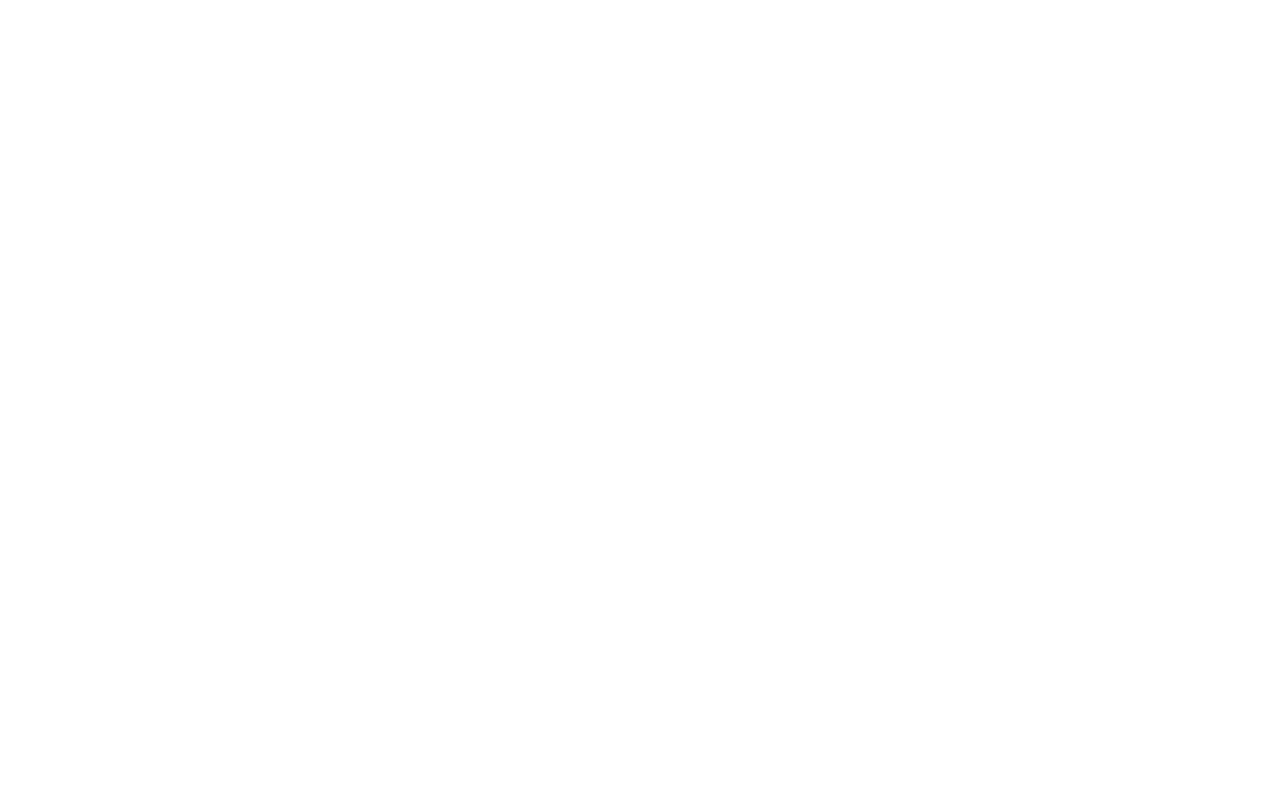
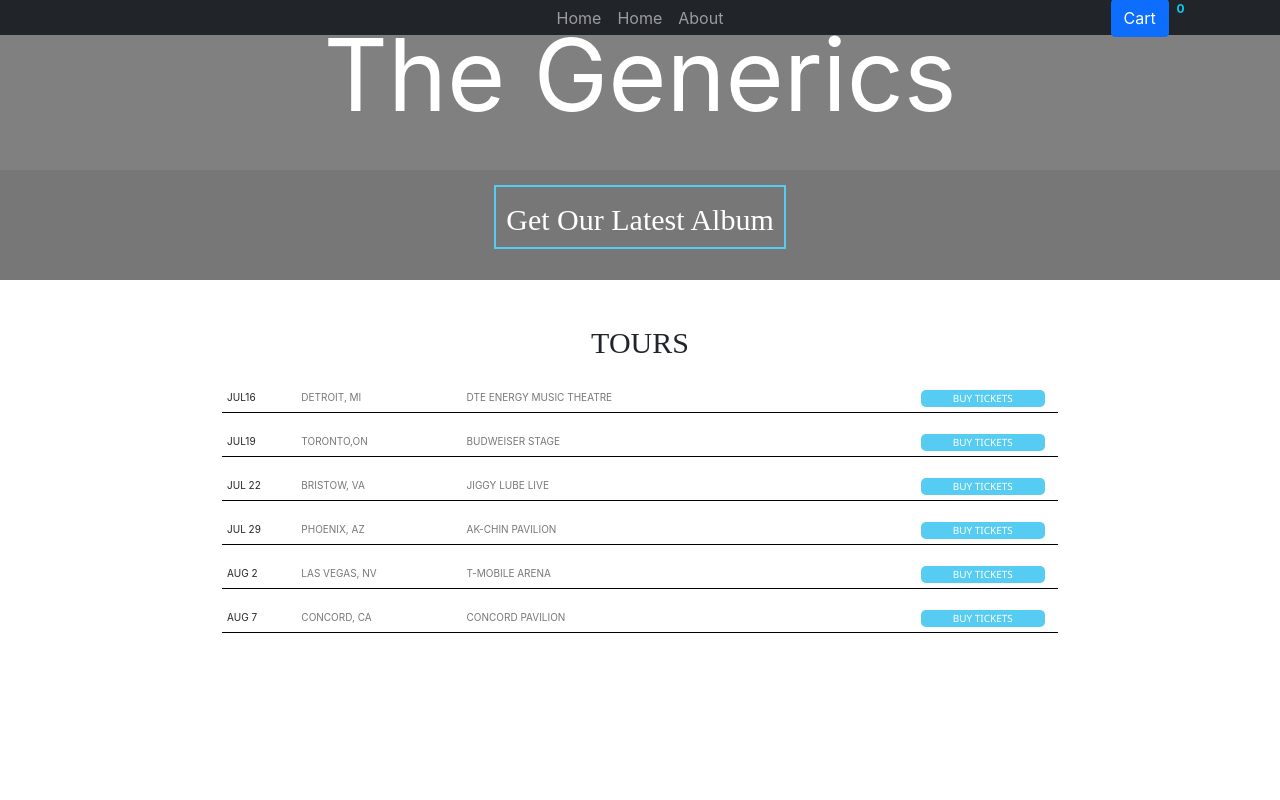
Before and after one commit to silver1124/ecommerce-website, a React (Create React App) app: page /Home in a window 1280 px wide. Before the commit this address had no page. Shown: the top 800 px of the page. Built offline with nearby package versions, Linux system fonts and the light colour scheme; the HTML template or start-up script is replaced by a standard one.

Commit message:
Implement the Home page

```diff
--- a/src/App.js
+++ b/src/App.js
@@ -1,11 +1,13 @@
 import { BrowserRouter as Router, Route, Routes } from 'react-router-dom';
 import Store from './NavBar.js/Store';
 import AboutNav from './NavBar.js/AboutNav';
+import HomeNav from './NavBar.js/HomeNav';
 
 function App() {
   return (
     <Router>
       <Routes>
+        <Route path="/Home" element={<HomeNav />} />
         <Route path="/" element={<Store />} />
         <Route path="/About" element={<AboutNav />} />
       </Routes>
--- /dev/null
+++ b/src/NavBar.js/HomeNav.js
@@ -0,0 +1,35 @@
+import React, { useContext } from "react";
+import Header from "../component/Header";
+import Footer from "../component/Footer";
+import CartContext from "../store/CartContext";
+import Home from "../pages/Home";
+
+const Generic = (
+    <div
+      style={{
+        background: "grey",
+        fontSize: "100px",
+        height: "170px",
+        color: "white",
+        textAlign: "center",
+      }}
+    >
+      {" "}
+      The Generics{" "}
+    </div>
+  );
+
+  const HomeNav = () => {
+    const cartCtx = useContext(CartContext);
+
+    return (
+      <div>
+        {Generic}
+        <Header onShowCart={cartCtx.showCartHandler} />
+        <Home />
+        <Footer />
+      </div>
+    );
+  };
+
+  export default HomeNav;
--- a/src/component/Header.js
+++ b/src/component/Header.js
@@ -17,7 +17,7 @@
         <Col className="col-1 "></Col>
         <Col>
             <Nav className="me-auto d-flex justify-content-center">
-              <Nav.Link href="Home">Home</Nav.Link>
+              <Nav.Link as={Link} to="/Home">Home</Nav.Link>
               <Nav.Link as={Link} to="/">Home</Nav.Link>
               <Nav.Link as={Link} to="/About">About</Nav.Link>
             </Nav>
--- /dev/null
+++ b/src/pages/Home.js
@@ -0,0 +1,57 @@
+import classes from './Home.module.css'
+
+const Home = () => {
+  return (
+    <>
+      <div className={classes.topmost}>
+        <div className={classes.playText}>
+          <p>Get Our Latest Album</p>
+        </div>
+      </div>
+      <div className={classes.container}>
+        <div className={classes.heading}>TOURS</div>
+        <div>
+          <div className={classes.outer}>
+            <div className={classes.date}>JUL16</div>
+            <div className={classes.place}>DETROIT, MI</div>
+            <div className={classes.title}>DTE ENERGY MUSIC THEATRE</div>
+            <button className={classes.buyBtn}>BUY TICKETS</button>
+          </div>
+          <div className={classes.outer}>
+            <div className={classes.date}>JUL19</div>
+            <div className={classes.place}>TORONTO,ON</div>
+            <div className={classes.title}>BUDWEISER STAGE</div>
+            <button className={classes.buyBtn}>BUY TICKETS</button>
+          </div>
+          <div className={classes.outer}>
+            <div className={classes.date}>JUL 22</div>
+            <div className={classes.place}>BRISTOW, VA</div>
+            <div className={classes.title}>JIGGY LUBE LIVE</div>
+            <button className={classes.buyBtn}>BUY TICKETS</button>
+          </div>
+          <div className={classes.outer}>
+            <div className={classes.date}>JUL 29</div>
+            <div className={classes.place}>PHOENIX, AZ</div>
+            <div className={classes.title}>AK-CHIN PAVILION</div>
+            <button className={classes.buyBtn}>BUY TICKETS</button>
+          </div>
+          <div className={classes.outer}>
+            <div className={classes.date}>AUG 2</div>
+            <div className={classes.place}>LAS VEGAS, NV</div>
+            <div className={classes.title}>T-MOBILE ARENA</div>
+            <button className={classes.buyBtn}>BUY TICKETS</button>
+          </div>
+          <div className={classes.outer}>
+            <div className={classes.date}>AUG 7</div>
+            <div className={classes.place}>CONCORD, CA</div>
+            <div className={classes.title}>CONCORD PAVILION</div>
+            <button className={classes.buyBtn}>BUY TICKETS</button>
+          </div>
+        </div>
+      </div>
+    </>
+  );
+};
+
+
+export default Home
--- /dev/null
+++ b/src/pages/Home.module.css
@@ -0,0 +1,85 @@
+.topmost{
+    background:#777;
+    color:white;
+    font-weight: bolder;
+    font-family:'Times New Roman', Times, serif;
+    max-width: 100vw;
+    display: flex;
+    justify-content: space-evenly;
+    flex-direction: column;
+}
+.playText{
+    display: flex;
+    padding: 15px 30px;
+    font-weight: 200;
+    background: inherit;
+    cursor: pointer;
+    color: white;
+    align-self: center;
+}
+.playText> p{
+    align-self: center;
+    text-align: center;
+    border: 2px solid #56CCF2;
+    font-size: 30px;
+    height: 4rem;
+    padding: 10px;
+}
+.playBtn{
+    display: flex;
+    cursor: pointer;
+    display: block;
+    padding: 20px;
+    font-size: 70px;
+    font-weight: 200;
+    margin: 20px auto;
+    background: inherit;
+    color: #56CCF2;
+    position: relative;
+    /* left: 42rem; */
+    bottom: 2rem;
+}
+.container{
+    max-width: 70vw;
+    margin: 0 auto;
+    padding: 20px 30px;
+    margin-bottom: 5rem;
+    height: 80vh;
+}
+.heading{
+    font-family: "Metal Mania";
+    text-align: center;
+    padding: 20px;
+    font-size: 30px;
+}
+.outer{
+    display: flex;
+    border-bottom: 1px solid black;
+    padding: 5px;
+    margin-bottom: 1rem;
+}
+.date{
+    width: 9%;
+    font-size: 10px;
+}
+.place{
+    width: 20%;
+    color: #777;
+    font-size: 10px;
+}
+.title{
+    width: 55%;
+    color: #777;
+    font-size: 10px;
+}
+.buyBtn{
+    width: 15%;
+    font-size: 10px;
+    background: #56CCF2;
+    color: white;
+    border: none;
+    padding: 1px;
+    border-radius: 5px;
+    font-weight: 500;
+    font-family: 'Segoe UI', Tahoma, Geneva, Verdana, sans-serif;
+}
```
